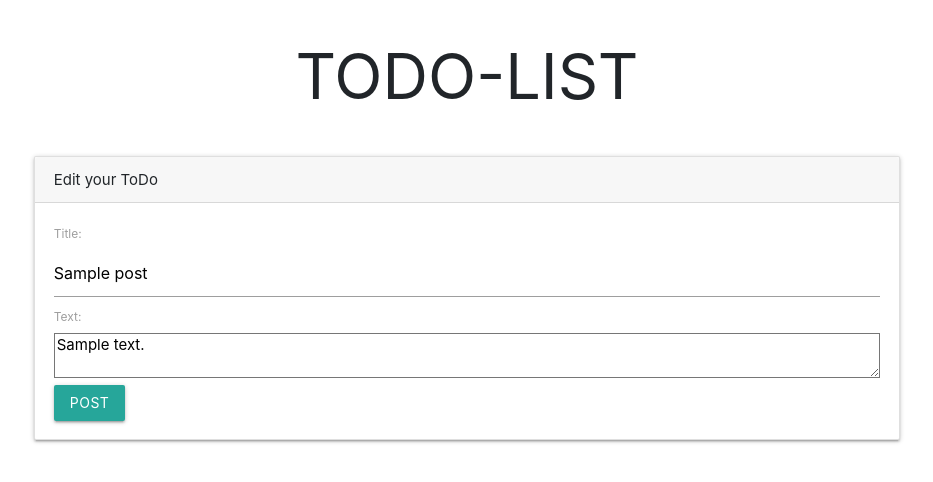
After one commit to Saup21/Todo-list, a Django app: page /post/1/edit/ in a window 1280 px wide. The commit adds this page. Shown: the top 482 px of the page, without its empty margins (173-1106 px from the left). Run offline with Django 3.2, Linux system fonts and the light colour scheme; a user stored in the database is signed in; tables that the repository leaves empty hold one stand-in row (values such as "Sample post"); some libraries are stand-ins or nearby versions.

Commit message:
Added edit option for Todos

```diff
--- a/todo/static/css/todo.css
+++ b/todo/static/css/todo.css
@@ -24,14 +24,14 @@ a.title {
     font-family: 'Lobster', sans-serif;
     font-size: 55px;
     margin-bottom: 0px;
-    color: black;
+    color: #4e1287;
 }
 
 p.title {
     font-family: 'Lobster', sans-serif;
     font-size: 55px;
     margin-bottom: 0px;
-    color: black;
+    color: #4e1287;
     cursor: default;
 }
 
--- /dev/null
+++ b/todo/templates/todo/edit_post.html
@@ -0,0 +1,20 @@
+{% extends 'todo/index.html' %}
+{% load crispy_forms_tags %}
+{% load materializecss %}
+
+{% block content %}
+<h1 class="text-center">TODO-LIST</h1>
+<div class="container">
+<div class="card card-login mx-auto mt-5">
+   <div class="card-header">Edit your ToDo</div>
+       <div class="card-body">
+           <form method="POST">
+                 {% csrf_token %}
+                 {{ form|materializecss }}
+                 <button  class="btn btn-primary" type="submit">Post</button>
+           </form>
+       </div>
+   </div>
+</div>
+
+{% endblock %}
--- a/todo/templates/todo/post_detail.html
+++ b/todo/templates/todo/post_detail.html
@@ -25,7 +25,7 @@
             <div class="del-edit">
                 <ul class="dot">
                     <li class="show"><button type="button" class="ansh btn btn-light"><i class="sham fas fa-ellipsis-v"></i></button></li>
-                    <li class="hide"><a href="#"><button type="button" class="ansh btn btn-warning"><i class="sham fas fa-edit"></i></button></a></li>
+                    <li class="hide"><a href="{% url 'post_edit' pk=post.pk %}"><button type="button" class="ansh btn btn-warning"><i class="sham fas fa-edit"></i></button></a></li>
                     <li class="hide"><button type="button" class="ansh btn btn-danger" data-toggle="modal" data-target="#exampleModalCenter"><i class="sham fas fa-trash-alt"></i></button></li>
                 </ul>
             </div>
--- a/todo/urls.py
+++ b/todo/urls.py
@@ -11,4 +11,5 @@ urlpatterns = [
     path('post/create/', views.new_post, name='new_post'),
     path('post/<int:pk>/', views.post_detail, name='post_detail'),
     path('post/<int:pk>/delete/', views.delete_post, name='delete_post'),
+    path('post/<int:pk>/edit/', views.post_edit, name='post_edit'),
 ]
--- a/todo/views.py
+++ b/todo/views.py
@@ -73,3 +73,17 @@ def delete_post(request, pk):
         return redirect('/')
     else:
         return redirect('login')
+def post_edit(request, pk):
+    if request.user.is_authenticated:
+        post = Post.objects.get(author=request.user, pk=pk)
+        form = PostcreationForm(instance=post)
+        if request.method == 'POST':
+            form = PostcreationForm(request.POST)
+            stage = form.save(commit=False)
+            stage.author = request.user
+            stage.pk = pk
+            stage.publish()
+            return redirect('post_detail', pk)
+        return render(request, 'todo/edit_post.html', {'form': form})
+    else:
+        return redirect('login')
```
